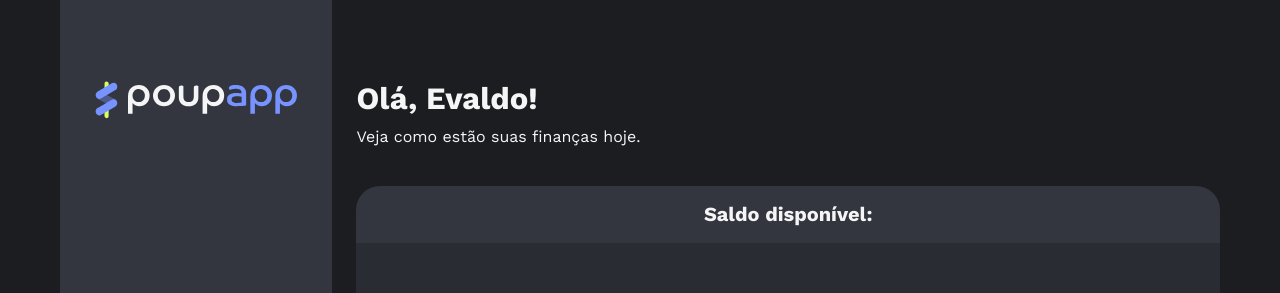
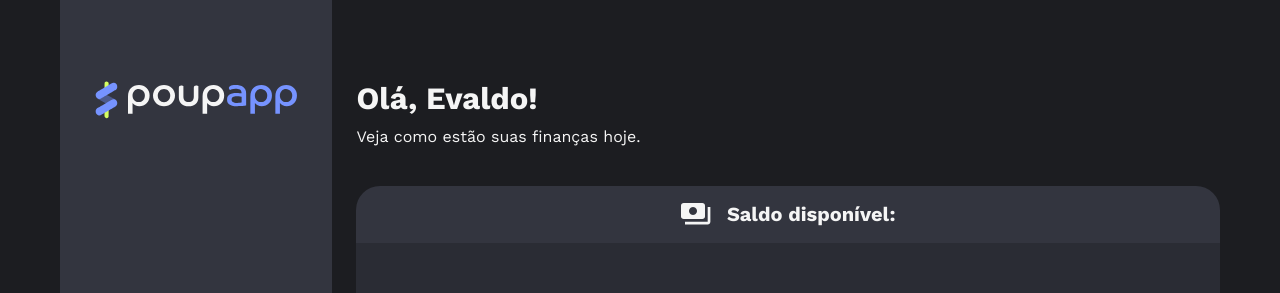
Before and after one commit to ImR0D/4457-angular-19-curso-3-projeto-base, an Angular app: page / in a window 1280 px wide. Shown: the top 293 px of the page. Built offline with nearby package versions, Linux system fonts and the light colour scheme.

Commit message:
feat: adicionar ícone de saldo em SVG e atualizar os estilos do componente de cartão para melhorar o layout

```diff
--- a/src/app/area-financeira/compartilhados/card/card.component.css
+++ b/src/app/area-financeira/compartilhados/card/card.component.css
@@ -4,6 +4,10 @@
   padding: 1rem;
   font-weight: 700;
   text-align: center;
+  display: flex;
+  justify-content: center;
+  align-items: center;
+  gap: 1rem;
 }
 
 .corpo-card {
--- a/src/app/area-financeira/saldo/saldo.component.html
+++ b/src/app/area-financeira/saldo/saldo.component.html
@@ -1,4 +1,5 @@
 <app-card>
+  <img card-title src="icones/saldo.svg" alt="" />
   <h2 card-title class="texto-lg">Saldo disponível:</h2>
   <span
     card-body
```
Also changed, not shown: public/icones/saldo.svg (added).
